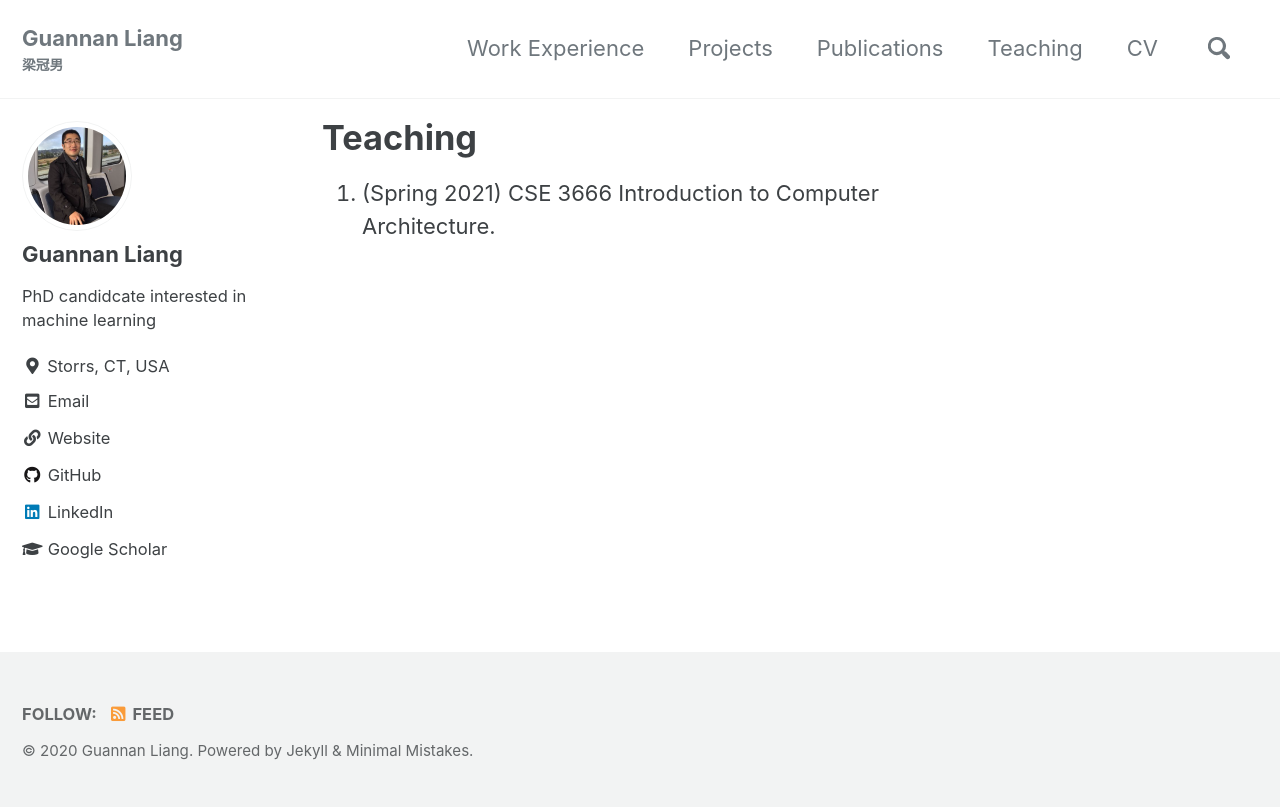
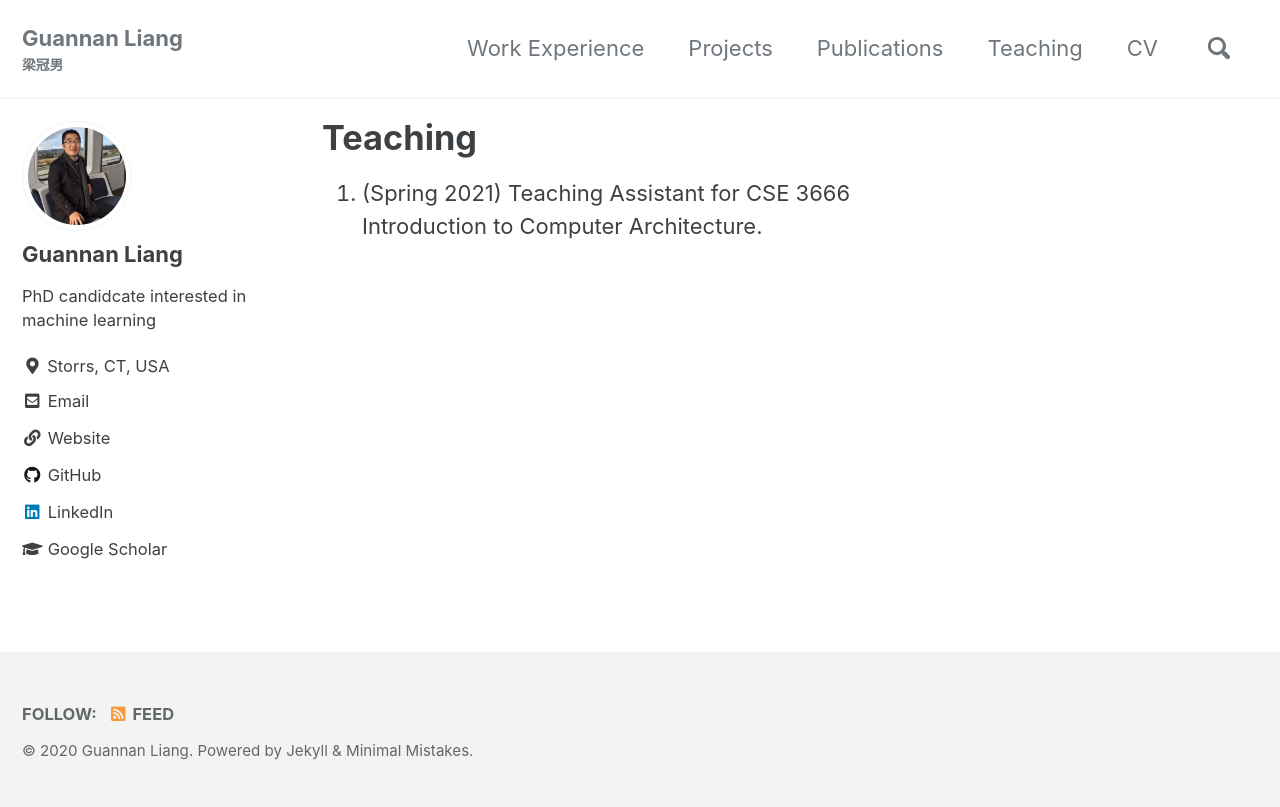
Before and after one commit to neilliang90/neilliang90.github.io, a Jekyll site: the page built from _pages/teaching.md, in a window 1280 px wide. Shown: the top 807 px of the page. Built offline with Jekyll 4.4.1, drawn with Linux system fonts in a browser that asks for light colours; cached includes are drawn as plain includes; grey boxes are pictures that could not be loaded.

Commit message:
Update teaching.md

```diff
--- a/_pages/teaching.md
+++ b/_pages/teaching.md
@@ -5,4 +5,4 @@ title: "Teaching"
 author_profile: true
 ---
 
-1. (Spring 2021) CSE 3666 Introduction to Computer Architecture.
+1. (Spring 2021) Teaching Assistant for CSE 3666 Introduction to Computer Architecture.
```
